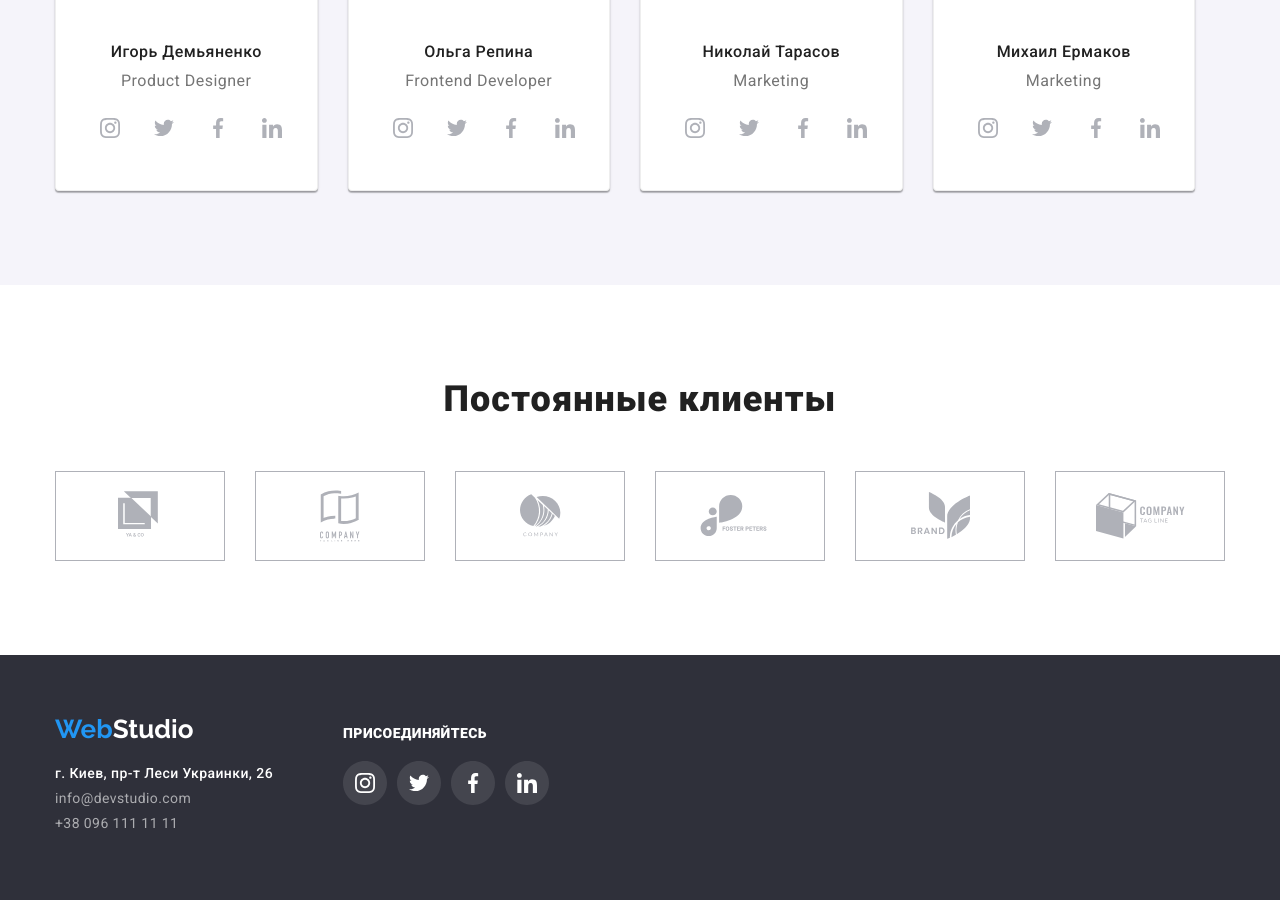
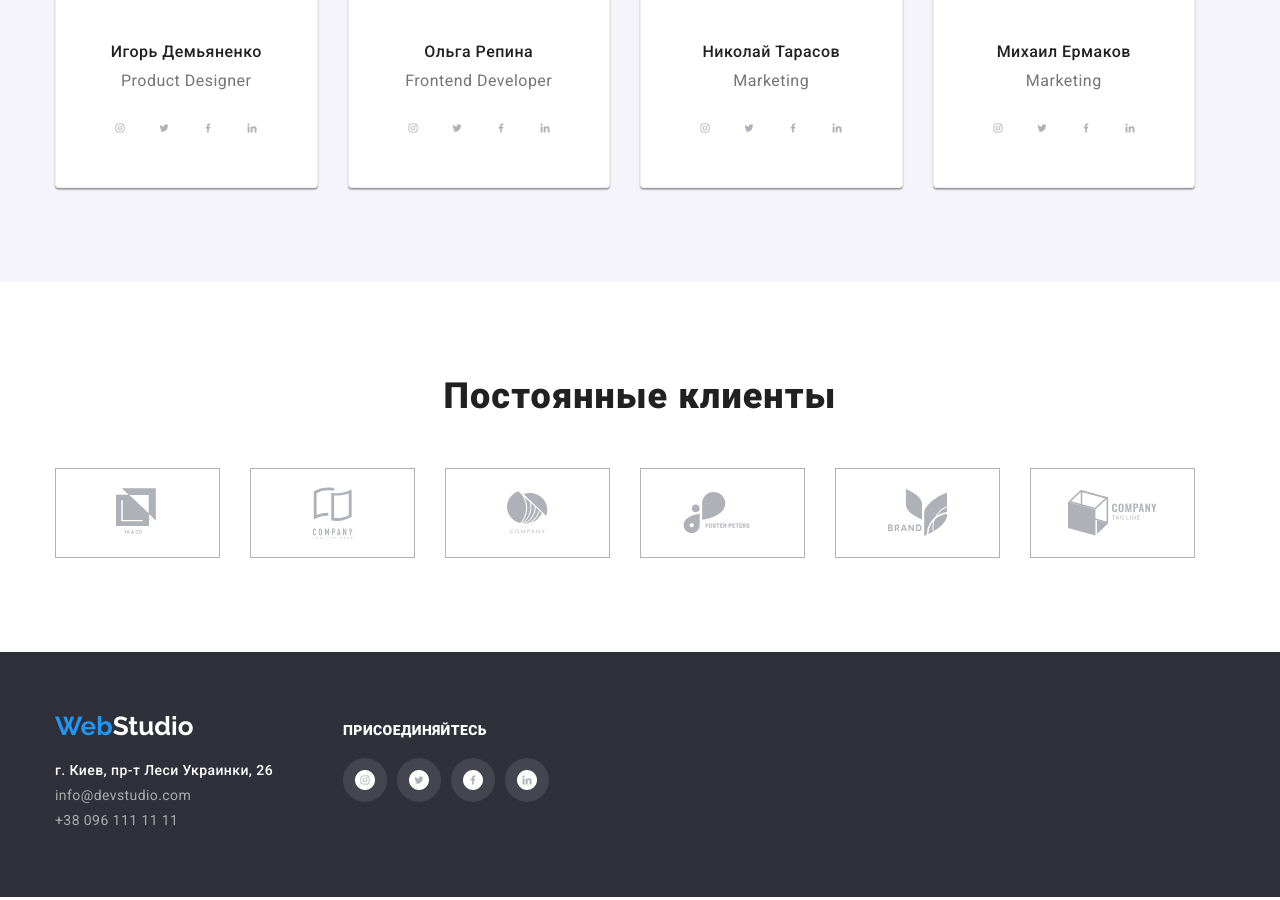
Before and after one commit to KaterinaM1105/goit-markup-hw-04, a plain HTML site: page index.html in a window 1280 px wide. Shown: the part 2055-2955 px from the top of the page. Drawn offline with nearby package versions, Linux system fonts and the light colour scheme.

Commit message:
Corrections added

```diff
--- a/css/styles.css
+++ b/css/styles.css
@@ -367,26 +367,27 @@ img {
   justify-content: center;
   padding-bottom: 22px;
 }
-.social-list-item {
+.social-link-item {
   display: flex;
-  justify-content: space-between;
+  justify-content: center;
   align-items: center;
-  margin-left: 10px;
-
+  background-color: var(--white-color);
   border-radius: 50%;
+  width: 44px;
+  height: 44px;
 }
-
-.social-list-item:hover,
-.social-list-item:focus {
-  --color4: var(--accent-color);
+.social-list-svg {
+  width: 20px;
+  height: 20px;
+  fill: var(--social-links-color);
 }
-.social-list-item svg {
-  height: 44px;
-  width: 44px;
+.social-list-item:hover .social-list-svg,
+.social-list-item:focus .social-list-svg {
+  fill: var(--white-color);
 }
 .social-link-item:hover,
 .social-link-item:focus {
-  --color5: var(--white-color);
+  background-color: var(--accent-color);
 }
 
 /* ======== END OUR TEAM ========*/
@@ -404,24 +405,35 @@ img {
 .clients-list {
   display: flex;
 }
-.clients-logo {
+.clients-link {
   display: flex;
 }
-.clients-link {
+
+.clients-item {
   display: flex;
   justify-content: center;
   align-items: center;
+  border: 1px solid var(--social-links-color);
+  margin-right: 30px;
+
   width: 170px;
   height: 90px;
-  border: 1px solid var(--social-links-color);
+}
+.clients-logo {
+  display: flex;
+
   fill: var(--social-links-color);
 }
-.clients-link:hover,
-.clients-link:focus {
+.clients-item:hover .clients-logo,
+.clients-item:focus .clients-logo {
+  fill: var(--accent-color);
+}
+.clients-item:hover,
+.clients-item:focus {
   border-color: var(--accent-color);
   fill: var(--accent-color);
 }
-.clients-link:not(last-child) {
+.clients-item:not(last-child) {
   margin-right: 30px;
 }
 /* ======== END CLIENTS ========== */
@@ -581,23 +593,33 @@ img {
   display: flex;
   align-items: center;
 }
-.footer-social-item {
+
+.footer-social-link {
+  display: flex;
+  justify-content: center;
+  align-items: center;
+  background-color: var(--footer-social-links);
+  border-radius: 50%;
+  width: 44px;
+  height: 44px;
+}
+.footer-list-item {
   margin-left: 10px;
 }
-.footer-social-link svg {
-  height: 44px;
-  width: 44px;
-}
-.footer-social-item:first-child {
+.footer-list-item:first-child {
   margin-left: 0px;
 }
-.footer-social-link {
-  --color4: var(--footer-social-links);
-  --color5: var(--white-color);
-  border-radius: 50%;
+.footer-social-svg {
+  width: 20px;
+  height: 20px;
+  fill: var(--white-color);
 }
 .footer-social-link:hover,
 .footer-social-link:focus {
-  --color4: var(--accent-color);
+  background-color: var(--accent-color);
+}
+.social-list-item:hover .footer-social-svg,
+.social-list-item:focus .social-list-svg {
+  fill: var(--white-color);
 }
 /* ======= END JOIN US ========= */
--- a/index.html
+++ b/index.html
@@ -384,7 +384,7 @@
         <div class="join-us">
           <b class="join-us-title">присоединяйтесь</b>
           <ul class="footer-social-links list">
-            <li class="footer-social-item">
+            <li class="footer-list-item">
 <a class="footer-social-link" href="/" alt="Instagram">
   <svg class="footer-social-svg">
     <use href="./images/sprite/sprite.svg#icon-instagram">
@@ -392,21 +392,21 @@
   </svg>
 </a>
             </li>
-           <li class="social-list-item">
+           <li class="footer-list-item">
 <a class="footer-social-link" href="/" alt="Twitter">
   <svg class="footer-social-svg">
     <use href="./images/sprite/sprite.svg#icon-twitter">
     </use>
   </svg>
 </a></li>
-<li class="social-list-item">
+<li class="footer-list-item">
 <a class="footer-social-link" href="/" alt="Facebook">
   <svg class="footer-social-svg">
     <use href="./images/sprite/sprite.svg#icon-facebook">
     </use>
   </svg>
 </a></li>
-<li class="social-list-item">
+<li class="footer-list-item">
 <a class="footer-social-link" href="/" alt="LinkedIn">
   <svg class="footer-social-svg">
     <use href="./images/sprite/sprite.svg#icon-linkedin">
```
Also changed, not shown: portfolio.html (+50 -36 lines), images/insta.svg (deleted), images/sprite/facebook.svg, images/sprite/instagram.svg, images/sprite/linkedin.svg, images/sprite/sprite.svg, images/sprite/twitter.svg, 3 other files.
